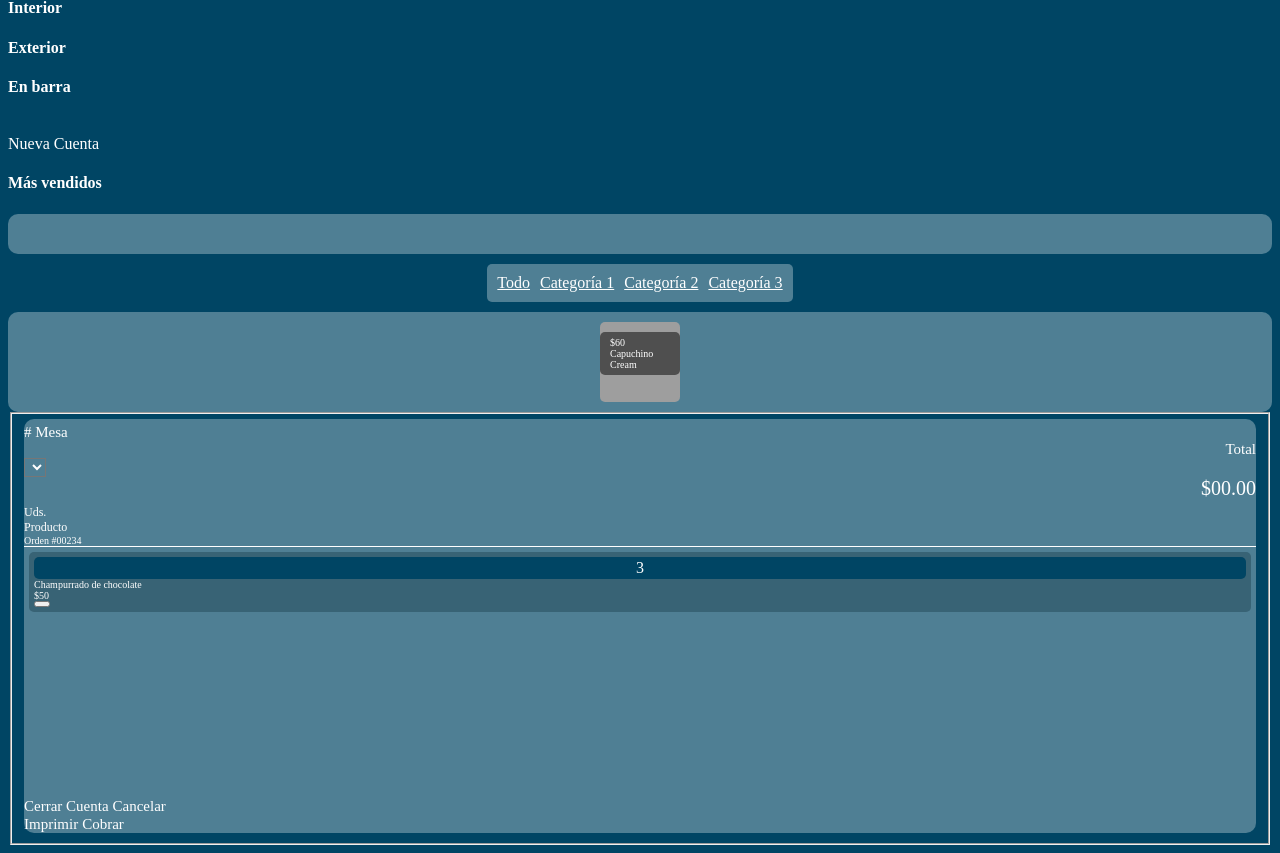
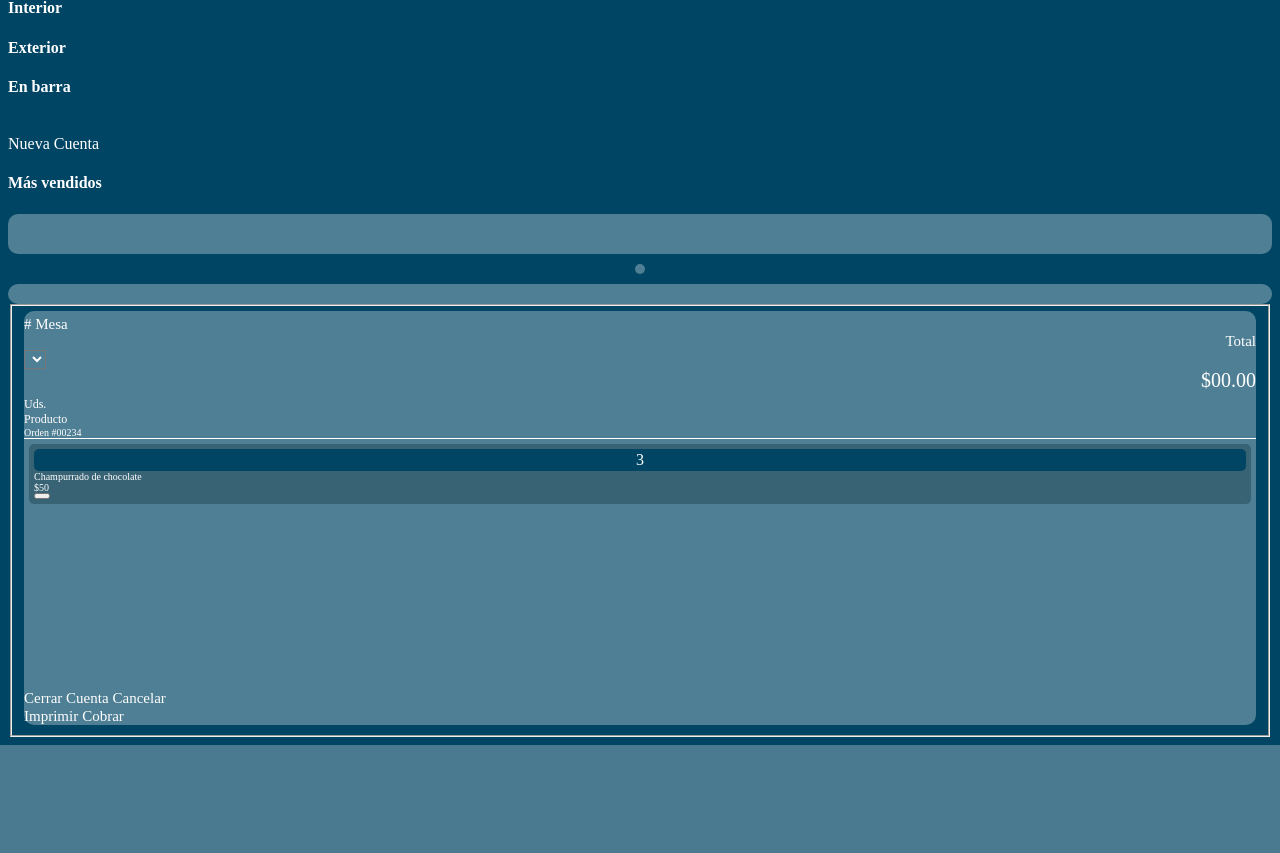
Before and after one commit to MrMarshal/Arendsi, a PHP site: page /sinergia/intranet/pos/cafe.php in a window 1280 px wide. Shown: the part 154-1007 px from the top of the page. After the commit the page ends 899 px from the top, so only its background shows below. Run offline with PHP 8.4, Linux system fonts and the light colour scheme; lists and menus that the app fills with data are empty; some libraries are stand-ins or nearby versions; grey boxes are pictures that could not be loaded.

Commit message:
cambios a cafe, falta agregar producto a orden

```diff
--- a/intranet/pos/cafe.php
+++ b/intranet/pos/cafe.php
@@ -62,21 +62,11 @@
             </div>
 
             <div class="categories_selector_bar">
-                <div class="categories_selector_inner_container">
-                    <a data-filter="all" href="#category1">Todo</a>
-                    <a data-filter=".category-a" href="#category1">Categoría 1</a>
-                    <a data-filter=".category-b" href="#category2">Categoría 2</a>
-                    <a data-filter=".category-c" href="#category3">Categoría 3</a>
+                <div class="categories_selector_inner_container" id="categories_container">
                 </div>
             </div>
-            <div class="container category-product" id="categories_container">
-                <div class="article_card">
-                    <img src="https://res.cloudinary.com/dxfq3iotg/image/upload/v1560924153/alcatel-smartphones-einsteiger-mittelklasse-neu-3m.jpg"
-                        alt="article-cover" class="article_image">
-                    <div class="text-content">
-                        <p class="title">$60 <br> Capuchino Cream</p>
-                    </div>
-                </div>
+            <div class="container category-product" id="products_container">
+
 
             </div>
         </div>
@@ -142,12 +132,14 @@ api_post("tables/GetAllTables").then(res => {
     $("#tables_select").html(tables_s);
 });
 
-api_post("products/GetBestsellers").then(res => {
+api_post("products/GetBestsellers", {
+    section: 1
+}).then(res => {
     let prods = "";
     res.forEach(p => {
-        prods += `<div class="owl-item">
-                        <div class="item_viewed_item discount d-flex flex-column align-items-center justify-content-center text-center">
-
+        prods += `<div class="owl-item" onclick="addProduct(${p.id})">
+                        <div
+                            class="item_viewed_item discount d-flex flex-column align-items-center justify-content-center text-center">
                             <div class="product-card">
                                 <img src="https://res.cloudinary.com/dxfq3iotg/image/upload/v1560924153/alcatel-smartphones-einsteiger-mittelklasse-neu-3m.jpg" alt="Producto">
                                 <div class="product-info">
@@ -177,7 +169,64 @@ api_post("products/GetBestsellers").then(res => {
             }
         });
     }
-})
+});
+
+
+
+function getCategories() {
+    api_post("categories/GetAllCategories", {
+        section: 1
+    }).then(res => {
+        console.log("Categories");
+        console.log(res);
+        categories = res;
+        let cats = `<a data-filter="all">Todo</a>`;
+        categories.forEach(cat => {
+            cats += `<a data-filter=".category-${cat.id}">${cat.name}</a>`;
+        });
+        $("#categories_container").html(cats);
+        var containerEl = document.querySelector('#products_container');
+        var mixer = mixitup(containerEl);
+    });
+}
+api_post("products/GetActiveProducts", {
+    section: 1
+}).then(res => {
+    getCategories();
+    products = res;
+    let prods = "";
+    res.forEach(p => {
+        prods += `<div class="mix category-${p.category.id} product-card" onclick="addProduct(${p.id})">
+                    <img src="https://upload.wikimedia.org/wikipedia/commons/0/00/Cappuccino_PeB.jpg" alt="Producto">
+                    <div class="product-info">
+                        <h3>${p.name}</h3>
+                        <p>$${p.price}</p>
+                    </div>
+                </div>`;
+    });
+
+    $("#products_container").html(prods);
+});
+
+
+function addProduct(id) {
+    console.log(products)
+    let product = products.find(x => x.id == id);
+    console.log(product);
+    if (!orders[current_order]) orders[current_order] = [];
+    let index = orders[current_order].findIndex(x => x.product_id == id);
+    if (index != -1) {
+        orders[current_order][index].quantity++;
+    } else {
+        orders[current_order].push({
+            product_id: id,
+            quantity: 1,
+            product
+        });
+    }
+    printCurrentOrder();
+}
+
 
 function showTable(id) {
 
@@ -386,6 +435,7 @@ body {
     background-color: #4f7f94;
     padding: 5px;
     display: flex;
+    flex-wrap: wrap;
     align-items: center;
     border-radius: 5px;
 }
```
Also changed, not shown: intranet/pos/boutique.php (+5 -4 lines), notas.txt (added, +14 -0 lines).
